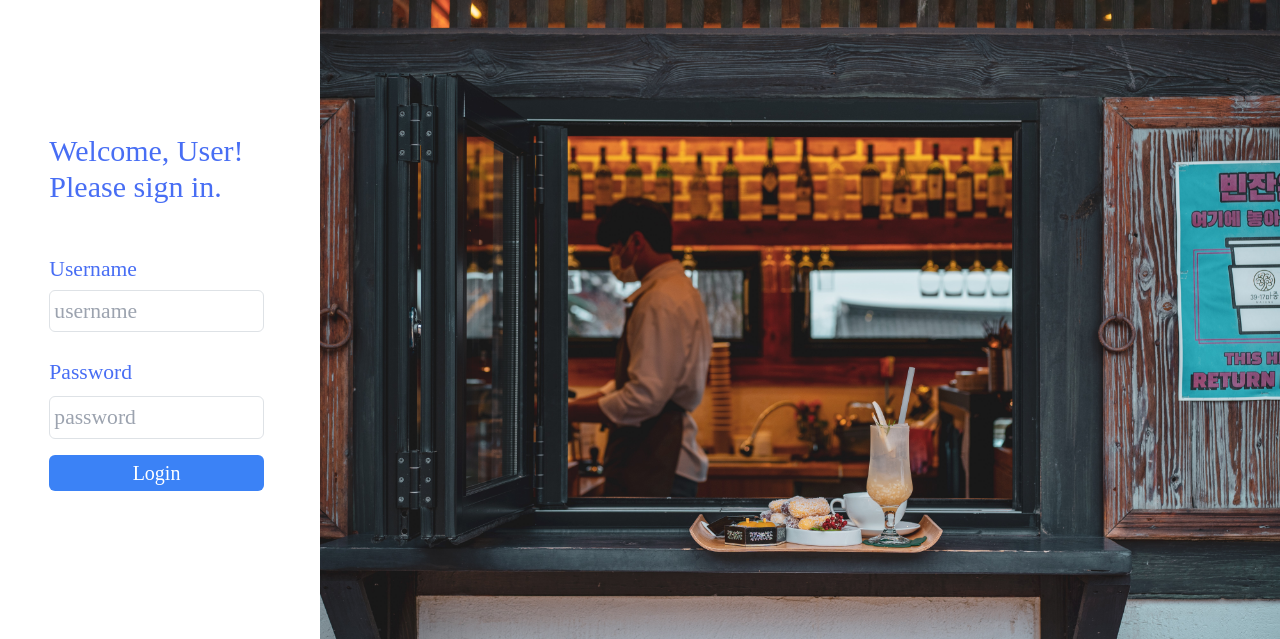
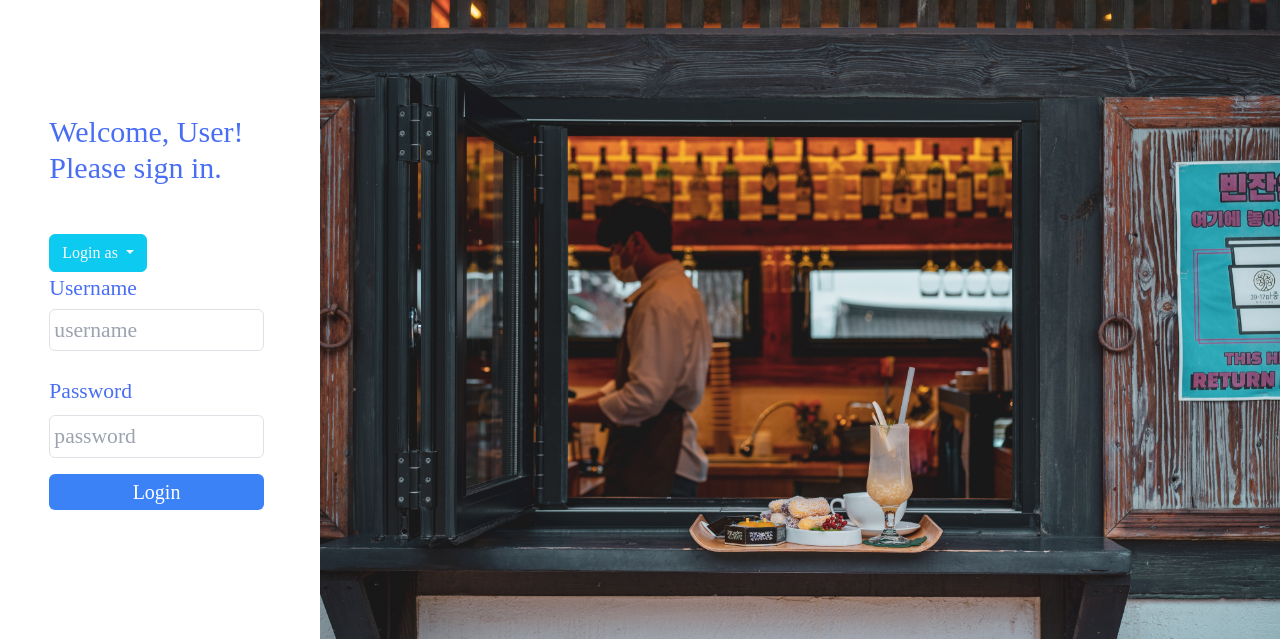
Before and after one commit to yqisthi/miniProject, a PHP site: page /login.php in a window 1280 px wide. Shown: the top 639 px of the page. Run offline with PHP 8.4, Linux system fonts and the light colour scheme; a stand-in replaces the project's code that opens the database connection; some libraries are stand-ins or nearby versions; some web fonts are replaced.

Commit message:
Update login.php

```diff
--- a/src/login.php
+++ b/src/login.php
@@ -1,18 +1,14 @@
 <?php
-
-//atur koneksi ke database
 session_start();
-require_once('dbLogin.php');
-
+require_once('db_login.php');
 //atur variabel
 $err        = "";
 $username   = "";
 
 
 
-
 // if(isset($_SESSION['session_username'])){
-//     header("location: home.php");
+//     header("location:mainmenu.php");
 //     exit();
 // }
 
@@ -24,22 +20,22 @@ if(isset($_POST['login'])){
         $err .= "<li>Silakan masukkan username dan juga password.</li>";
     }else{
         $sql1 = "SELECT * FROM user WHERE username = '$username'";
-        $q1   = mysqli_query($db,$sql1);
+        $q1   = mysqli_query($koneksi, $sql1);
         $r1   = mysqli_fetch_array($q1);
 
         if($r1['username'] == ''){
-            $err = "<li>Username <b>$username</b> tidak tersedia.</li>";
+            $err .= "<li>Username <b>$username</b> tidak tersedia.</li>";
         }elseif($r1['password'] != md5($password)){
-            $err = "<li>Password yang dimasukkan tidak sesuai.</li>";
+            $err .= "<li>Password yang dimasukkan tidak sesuai.</li>";
         }
 
         if(empty($err)){
             $_SESSION['session_username'] = $username; //server
             $_SESSION['session_password'] = md5($password);
 
-            header('location:home.php');
+            header("location:mainmenu.php");
         }
-        $db->close();
+        $koneksi->close();
     }
 }
 ?>
@@ -54,6 +50,8 @@ if(isset($_POST['login'])){
     <title>Welcome</title>
     <script src="https://cdn.tailwindcss.com"></script>
     <link href="https://cdn.jsdelivr.net/npm/bootstrap@5.2.1/dist/css/bootstrap.min.css" rel="stylesheet" integrity="sha384-iYQeCzEYFbKjA/T2uDLTpkwGzCiq6soy8tYaI1GyVh/UjpbCx/TYkiZhlZB6+fzT" crossorigin="anonymous">
+    <script src="https://cdn.jsdelivr.net/npm/@popperjs/core@2.11.6/dist/umd/popper.min.js" integrity="sha384-oBqDVmMz9ATKxIep9tiCxS/Z9fNfEXiDAYTujMAeBAsjFuCZSmKbSSUnQlmh/jp3" crossorigin="anonymous"></script>
+    <script src="https://cdn.jsdelivr.net/npm/bootstrap@5.2.2/dist/js/bootstrap.min.js" integrity="sha384-IDwe1+LCz02ROU9k972gdyvl+AESN10+x7tBKgc9I5HFtuNz0wWnPclzo6p9vxnk" crossorigin="anonymous"></script>
     <style type="text/css">
         @font-face {
             font-family: "Poppins-Medium";
@@ -104,12 +102,22 @@ if(isset($_POST['login'])){
                     <div class="welcome mb-5 text-3xl w-10/12">
                         <div class="welcome-text">Welcome, User! Please sign in.</div>
                     </div>
+                    <!-- dropdown -->
+                    <div class="dropdown mt-3">
+                        <button class="btn btn-info dropdown-toggle text-light" role="button" data-bs-toggle="dropdown" aria-expanded="false" id="book-dropdown">
+                            Login as
+                        </button>
+                        <ul class="dropdown-menu" aria-labelledby="book-dropdown">
+                            <li><a class="dropdown-item" href="login-page.php">User</a></li>
+                            <li><a class="dropdown-item" href="login_admin">Admin</a></li>
+                        </ul>
+                    </div>
                     <form action="" method="post" id="loginform" role="form">
-                        <div class="form-group flex flex-col ">
-                            <label for="username">Username</label>
-                            <input class="border rounded mt-1 p-1 w-10/12 text-slate-400" id="login-username" type="text" class="form-control" name="username" value="<?php echo $username ?>" placeholder="username"</div>
+                    <div class="form-group flex flex-col ">
+                        <label for="username">Username</label>
+                        <input class="border rounded mt-1 p-1 w-10/12 text-slate-400" id="login-username" type="text" class="form-control" name="username" value="<?php echo $username ?>" placeholder="username">
 
-                        </div>
+                    </div>
                         <div class="form-group flex flex-col mt-4 ">
                             <label for="password">Password</label>
                             <input class="border rounded mt-2 p-1 w-10/12 text-slate-400"id="login-password" type="password" class="form-control" name="password" placeholder="password">
@@ -128,7 +136,7 @@ if(isset($_POST['login'])){
             </div>
             <div class="container2  w-9/12">
                 <div class="picture flex flex-col justify-center items-center w-full h-full">
-                    <img src="./burjo-katanya.jpg">
+                    <img src="assets/burjo-katanya.jpg">
                 </div>
             </div>
         </div>
```
